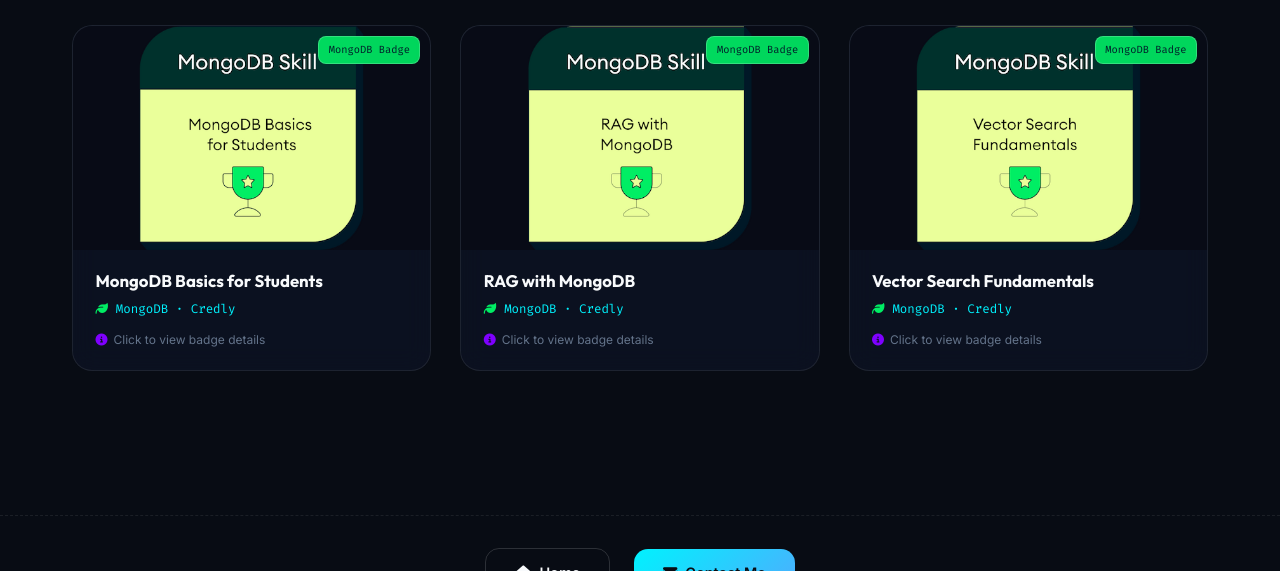
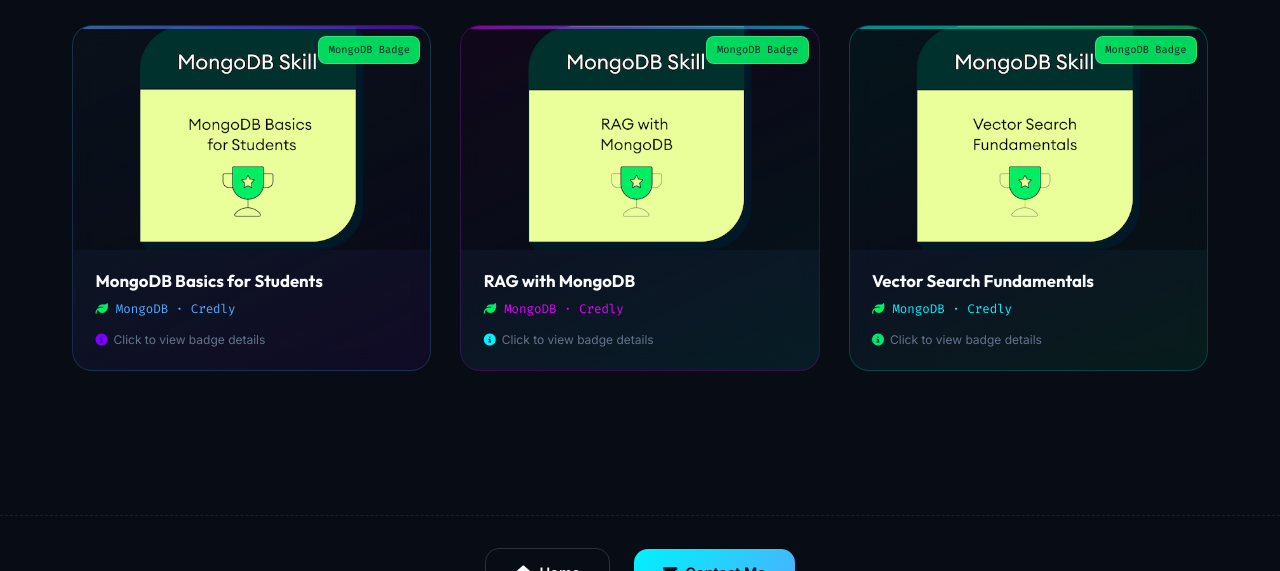
Before and after one commit to ELANGO-DILLIRAJ/Portfolio, a plain HTML site: page certifications-projects.html in a window 1280 px wide. Shown: the part 6106-6677 px from the top of the page. Drawn offline with Linux system fonts and the light colour scheme.

Commit message:
Added the colour diff in the cert and badges

```diff
--- a/styles.css
+++ b/styles.css
@@ -2260,22 +2260,75 @@ h1, h2, h3, h4, h5, h6 {
 }
 
 .cert-card {
-  background: var(--bg-card);
+  --card-c1: 0, 242, 254;
+  --card-c2: 79, 172, 254;
+  background: linear-gradient(
+    155deg,
+    rgba(var(--card-c1), 0.08) 0%,
+    rgba(15, 23, 42, 0.72) 52%,
+    rgba(var(--card-c2), 0.08) 100%
+  );
   backdrop-filter: blur(12px);
   -webkit-backdrop-filter: blur(12px);
-  border: 1px solid var(--border-glass);
+  border: 1px solid rgba(var(--card-c1), 0.18);
   border-radius: var(--radius-lg);
   overflow: hidden;
   display: flex;
   flex-direction: column;
   cursor: pointer;
-  transition: transform var(--transition-base), border-color var(--transition-base), box-shadow var(--transition-base);
-}
-
-.cert-card:hover {
+  position: relative;
+  transition: transform 0.35s cubic-bezier(0.22, 1, 0.36, 1),
+              border-color 0.35s ease,
+              box-shadow 0.35s ease,
+              background 0.35s ease;
+}
+
+.cert-card::before {
+  content: '';
+  position: absolute;
+  top: 0;
+  left: 0;
+  right: 0;
+  height: 3px;
+  background: linear-gradient(90deg, rgb(var(--card-c1)), rgb(var(--card-c2)));
+  opacity: 0.55;
+  transition: opacity 0.35s ease;
+  z-index: 3;
+}
+
+.cert-card:nth-child(1) { --card-c1: 0, 242, 254; --card-c2: 79, 172, 254; }
+.cert-card:nth-child(2) { --card-c1: 127, 0, 255; --card-c2: 225, 0, 255; }
+.cert-card:nth-child(3) { --card-c1: 0, 230, 118; --card-c2: 0, 242, 254; }
+.cert-card:nth-child(4) { --card-c1: 79, 172, 254; --card-c2: 127, 0, 255; }
+.cert-card:nth-child(5) { --card-c1: 225, 0, 255; --card-c2: 0, 242, 254; }
+.cert-card:nth-child(6) { --card-c1: 0, 242, 254; --card-c2: 0, 230, 118; }
+.cert-card:nth-child(7) { --card-c1: 168, 85, 247; --card-c2: 79, 172, 254; }
+.cert-card:nth-child(8) { --card-c1: 79, 172, 254; --card-c2: 225, 0, 255; }
+
+.cert-3col-grid .cert-card.reveal.visible {
+  transition: opacity 0.6s ease,
+              transform 0.35s cubic-bezier(0.22, 1, 0.36, 1),
+              border-color 0.35s ease,
+              box-shadow 0.35s ease,
+              background 0.35s ease;
+}
+
+.cert-3col-grid .cert-card:hover {
   transform: translateY(-6px);
-  border-color: var(--accent-cyan);
-  box-shadow: var(--shadow-glow-cyan), var(--shadow-card);
+  background: linear-gradient(
+    155deg,
+    rgba(var(--card-c1), 0.14) 0%,
+    rgba(20, 30, 55, 0.82) 52%,
+    rgba(var(--card-c2), 0.14) 100%
+  );
+  border-color: rgba(var(--card-c1), 0.55);
+  box-shadow: 0 12px 30px rgba(0, 0, 0, 0.45),
+              0 0 22px rgba(var(--card-c1), 0.18),
+              0 0 34px rgba(var(--card-c2), 0.1);
+}
+
+.cert-3col-grid .cert-card:hover::before {
+  opacity: 1;
 }
 
 .cert-card-img-wrap {
@@ -2326,12 +2379,17 @@ h1, h2, h3, h4, h5, h6 {
   color: var(--text-primary);
   margin-bottom: 0.4rem;
   line-height: 1.35;
+  transition: color 0.3s ease;
+}
+
+.cert-3col-grid .cert-card:hover .cert-card-title {
+  color: rgb(var(--card-c1));
 }
 
 .cert-card-meta {
   font-family: var(--font-mono);
   font-size: 0.78rem;
-  color: var(--accent-cyan);
+  color: rgb(var(--card-c1));
   margin-top: auto;
   display: flex;
   align-items: center;
@@ -2345,10 +2403,15 @@ h1, h2, h3, h4, h5, h6 {
   display: flex;
   align-items: center;
   gap: 0.38rem;
+  transition: color 0.3s ease;
+}
+
+.cert-3col-grid .cert-card:hover .cert-card-hint {
+  color: var(--text-secondary);
 }
 
 .cert-card-hint i {
-  color: var(--accent-purple);
+  color: rgb(var(--card-c2));
 }
 
 /* Floating Details Window (Modal) */
```
